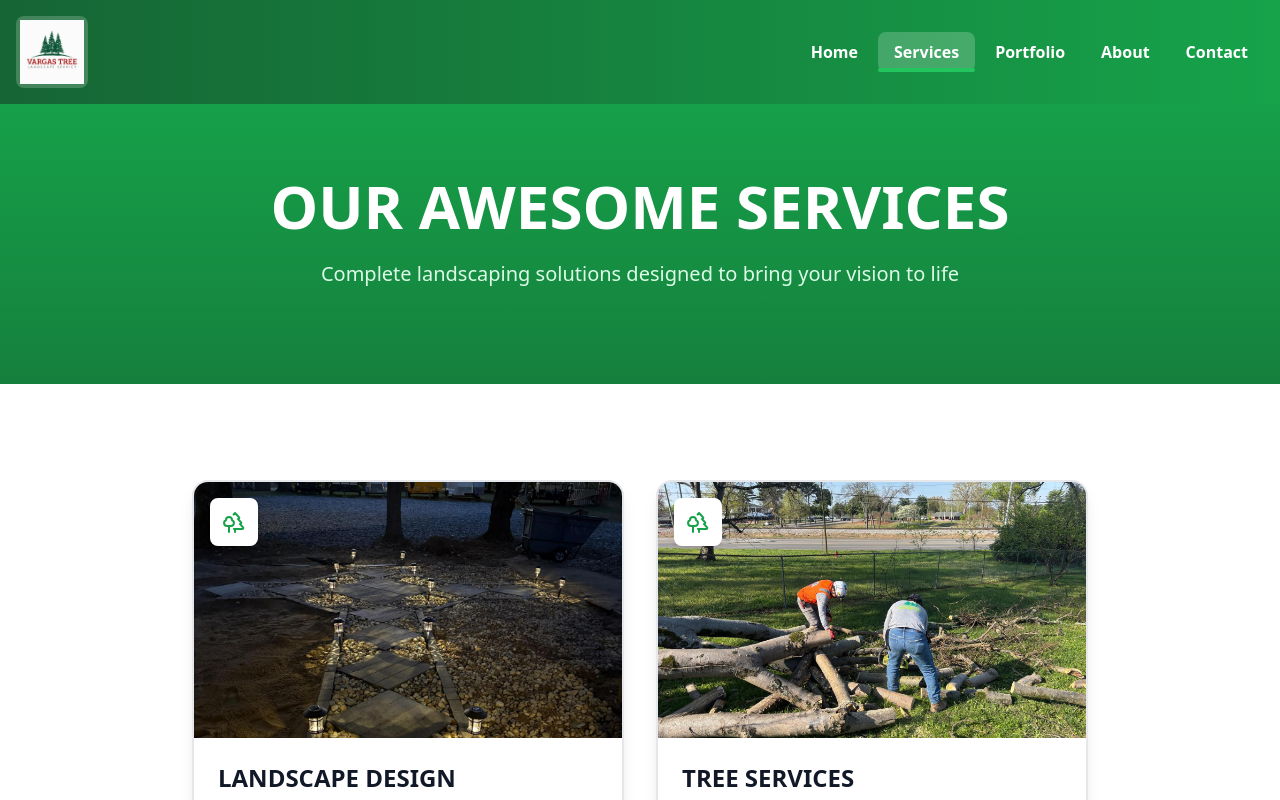
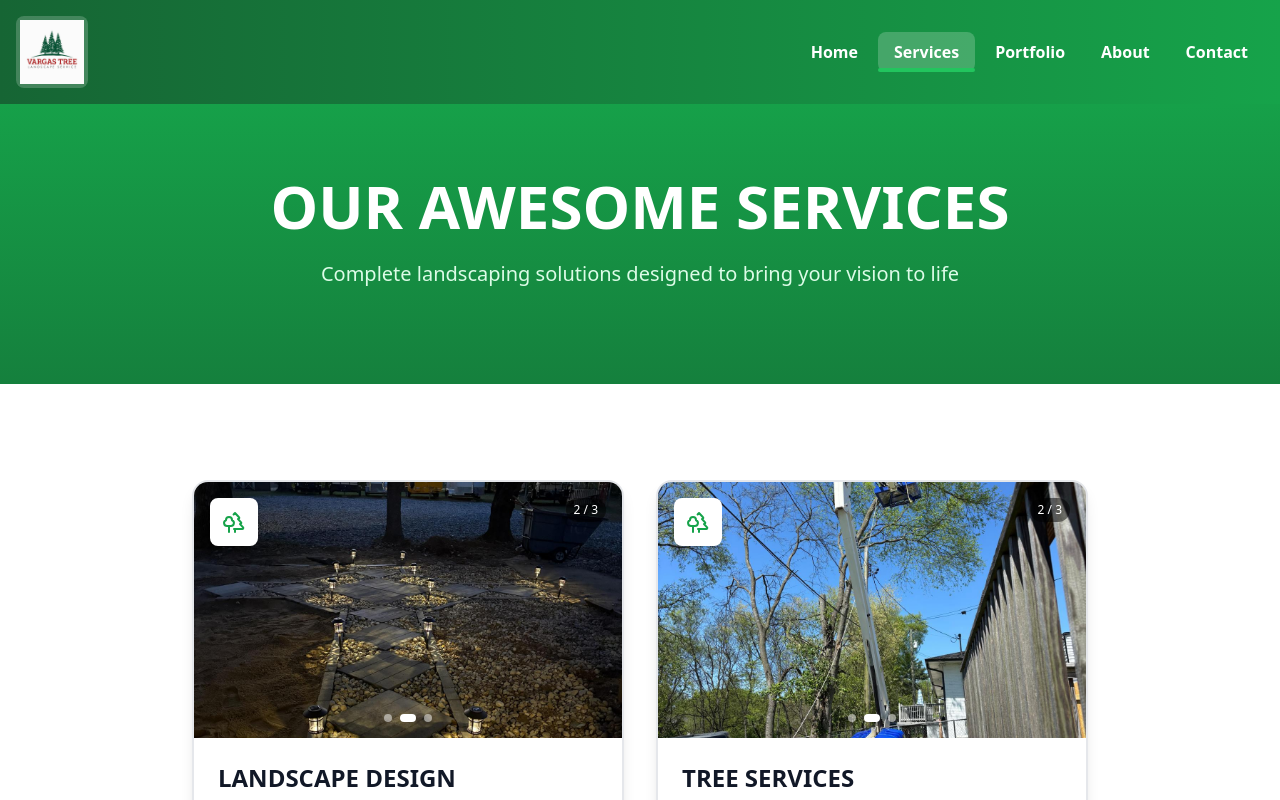
Before and after one commit to AlanF611/VARGAS-TREE-LANDSCAPE-SERVICES, a React (Vite) app: page /services in a window 1280 px wide. Shown: the top 800 px of the page. Built offline with nearby package versions, Linux system fonts and the light colour scheme.

Commit message:
Add files via upload

```diff
--- a/src/pages/AboutPage.tsx
+++ b/src/pages/AboutPage.tsx
@@ -1,4 +1,5 @@
 import { Award, Users, Target, Leaf, TreePine, Shield, Sparkles } from 'lucide-react';
+import { Link } from 'react-router-dom'; // Importar Link
 
 export default function AboutPage() {
   return (
@@ -36,10 +37,9 @@ export default function AboutPage() {
 
             <div className="grid grid-cols-2 gap-6">
               {[
-                { number: '10+', label: 'Years Experience' },
+                { number: '5+', label: 'Years Experience' },
                 { number: '1000+', label: 'Trees Cared For' },
                 { number: '100%', label: 'Client Satisfaction' },
-                { number: '24/7', label: 'Emergency Service' },
               ].map((stat, i) => (
                 <div
                   key={i}
@@ -156,10 +156,12 @@ export default function AboutPage() {
           <p className="text-xl text-green-100 mb-8 max-w-2xl mx-auto">
             Contact us today for reliable tree care and landscaping services you can trust
           </p>
-          <button className="bg-white text-green-700 px-10 py-4 rounded-xl font-bold text-lg hover:bg-green-50 transition-all inline-flex items-center space-x-3 hover:scale-105 shadow-2xl">
-            <span>Get Free Estimate</span>
-            <span>→</span>
-          </button>
+          <Link to="/contact">
+            <button className="bg-white text-green-700 px-10 py-4 rounded-xl font-bold text-lg hover:bg-green-50 transition-all inline-flex items-center space-x-3 hover:scale-105 shadow-2xl">
+              <span>Get Free Estimate</span>
+              <span>→</span>
+            </button>
+          </Link>
         </div>
       </section>
     </div>
--- a/src/pages/ContactPage.tsx
+++ b/src/pages/ContactPage.tsx
@@ -79,7 +79,7 @@ export default function ContactPage() {
                       <h3 className="text-xl font-bold text-gray-900 mb-2">
                         Email
                       </h3>
-                      <p className="text-lg text-gray-600">vargastree@email.com</p>
+                      <p className="text-lg text-gray-600">vargastreelandscape@gmail.com</p>
                       <p className="text-sm text-gray-500">Response within 24 hours</p>
                     </div>
                   </div>
@@ -103,10 +103,10 @@ export default function ContactPage() {
                     </div>
                     <div>
                       <h3 className="text-xl font-bold text-gray-900 mb-2">
-                        Hours
+                        Office Hours
                       </h3>
-                      <p className="text-lg text-gray-600">Mon - Fri: 8AM - 6PM</p>
-                      <p className="text-sm text-gray-500">Sat: 10AM - 4PM | Sun: Closed</p>
+                      <p className="text-lg text-gray-600">Mon - Fri: 7AM - 3PM</p>
+                      <p className="text-sm text-gray-500">Sat: 8AM - 2PM | Sun: Closed</p>
                     </div>
                   </div>
                 </div>
@@ -114,19 +114,50 @@ export default function ContactPage() {
 
               {/* Mapa */}
               <div className="mt-12">
-                <h3 className="text-2xl font-bold text-gray-900 mb-6">Our Location</h3>
-                <div className="rounded-2xl overflow-hidden border-2 border-gray-200 shadow-lg">
-                  <iframe
-                    src="https://www.google.com/maps/embed?pb=!1m18!1m12!1m3!1d3223.396027284843!2d-86.78202772427066!3d36.118766472446!2m3!1f0!2f0!3f0!3m2!1i1024!2i768!4f13.1!3m3!1m2!1s0x8864660e65d2f1c5%3A0x2c6c6e6d6c6e6d6e!2s330%20Stonecrest%20Way%2C%20Nashville%2C%20TN%2037209!5e0!3m2!1sen!2sus!4v1234567890"
-                    width="100%"
-                    height="300"
-                    style={{ border: 0 }}
-                    allowFullScreen
-                    loading="lazy"
-                    referrerPolicy="no-referrer-when-downgrade"
-                    title="Vargas Tree Landscaping Services Location"
-                    className="w-full"
-                  ></iframe>
+                <h3 className="text-2xl font-bold text-gray-900 mb-6">Service Areas</h3>
+                <div className="rounded-2xl overflow-hidden border-2 border-gray-200 shadow-lg bg-white p-6">
+                  <div className="grid md:grid-cols-2 gap-6 text-sm">
+                    <div>
+                      <h4 className="font-bold text-green-700 mb-3">North of Nashville</h4>
+                      <ul className="text-gray-600 space-y-1">
+                        <li>• Springfield</li>
+                        <li>• White House</li>
+                        <li>• Portland</li>
+                        <li>• Gallatin</li>
+                        <li>• Hendersonville</li>
+                      </ul>
+                    </div>
+                    <div>
+                      <h4 className="font-bold text-green-700 mb-3">East of Nashville</h4>
+                      <ul className="text-gray-600 space-y-1">
+                        <li>• Lebanon</li>
+                        <li>• Mount Juliet</li>
+                        <li>• Hartsville</li>
+                        <li>• Carthage</li>
+                        <li>• Watertown</li>
+                      </ul>
+                    </div>
+                    <div>
+                      <h4 className="font-bold text-green-700 mb-3">South of Nashville</h4>
+                      <ul className="text-gray-600 space-y-1">
+                        <li>• Franklin</li>
+                        <li>• Brentwood</li>
+                        <li>• Murfreesboro</li>
+                        <li>• Spring Hill</li>
+                        <li>• Columbia</li>
+                        <li>• Shelbyville</li>
+                      </ul>
+                    </div>
+                    <div>
+                      <h4 className="font-bold text-green-700 mb-3">West of Nashville</h4>
+                      <ul className="text-gray-600 space-y-1">
+                        <li>• Dickson</li>
+                        <li>• Fairview</li>
+                        <li>• Kingston Springs</li>
+                        <li>• Ashland City</li>
+                      </ul>
+                    </div>
+                  </div>
                 </div>
               </div>
 
--- a/src/pages/PortfolioPage.tsx
+++ b/src/pages/PortfolioPage.tsx
@@ -9,10 +9,12 @@ const projects = [
     location: 'Nashville, TN',
     description: 'Complete softscape and hardscape transformation',
     images: [
+      '/img/1.6.jpg',
+      '/img/1.7.jpg',
+      '/img/1.3.jpg',
+      '/img/1.5.jpg',
       '/img/1.jpg',
       '/img/1.2.jpg',
-      '/img/1.3.jpg',
-      '/img/1.5.jpg',
     ],
     services: ['Softscape', 'Hardscape', 'Garden Construction']
   },
@@ -42,10 +44,24 @@ const projects = [
     ],
     services: ['Tree Trimming', 'Health Assessment', 'Storm Prevention']
   },
+   {
+    id: 4,
+    title: 'SOFTSCAPE',
+    category: 'SOFTSCAPE',
+    location: 'Nashville, TN',
+    description: 'SOFTSCAPE',
+    images: [
+      '/img/4.jpg',
+      '/img/4.1.jpg',
+      '/img/4.2.jpg',
+      '/img/4.3.jpg',
+    ],
+    services: ['Size Control Pruning', 'Formal Garden Pruning', 'Formal Garden Pruning']
+  },
 
 ];
 
-const categories = ['All', 'LANDSCAPE DESIGN', 'TREE SERVICES'];
+const categories = ['All', 'LANDSCAPE DESIGN', 'TREE SERVICES','SOFTSCAPE '];
 
 export default function PortfolioPage() {
   const [filter, setFilter] = useState('All');
--- a/src/pages/ServicesPage.tsx
+++ b/src/pages/ServicesPage.tsx
@@ -1,4 +1,6 @@
+import { useState, useEffect } from 'react';
 import { ArrowRight, CheckCircle, Trees, Flower2, Hammer, Droplets, Leaf } from 'lucide-react';
+import { Link } from 'react-router-dom';
 
 const services = [
   {
@@ -9,7 +11,7 @@ const services = [
       'Softscape (Natural Elements / Plants & Gardens)',
       'Hardscape (Structural Elements / Garden Construction)',
     ],
-    image: '/img/1.jpg'
+    images: ['/img/4.3.jpg', '/img/1.jpg', '/img/2.jpg'] // Múltiples imágenes
   },
   {
     icon: Trees,
@@ -21,7 +23,7 @@ const services = [
       'Health assessment',
       'Storm damage cleanup',
     ],
-    image: '/img/3.jpg'
+    images: ['/img/3.jpg', '/img/3.1.jpg', '/img/3.2.jpg'] // Múltiples imágenes
   },
 ];
 
@@ -45,18 +47,84 @@ export default function ServicesPage() {
         <div className="container mx-auto px-4">
           <div className="grid md:grid-cols-2 lg:grid-cols-2 gap-8 max-w-4xl mx-auto">
             {services.map((service, i) => (
+              <ServiceCard key={i} service={service} index={i} />
+            ))}
+          </div>
+        </div>
+      </section>
+
+      <section className="py-24 bg-gradient-to-r from-green-700 to-emerald-600">
+        <div className="container mx-auto px-4 text-center">
+          <h2 className="text-4xl md:text-5xl font-black text-white mb-8">
+            Ready to Transform Your Garden?
+          </h2>
+          <p className="text-xl text-green-100 mb-8 max-w-2xl mx-auto">
+            Get a free consultation from our experts and discover what's possible for your outdoor space
+          </p>
+          <Link to="/contact">
+            <button className="bg-white text-green-700 px-10 py-4 rounded-xl font-bold text-lg hover:bg-green-50 transition-all inline-flex items-center space-x-3 hover:scale-105 shadow-2xl">
+              <span>Schedule Your Free Consultation</span>
+              <ArrowRight className="w-5 h-5" />
+            </button>
+          </Link>
+        </div>
+      </section>
+    </div>
+  );
+}
+
+// Componente separado para cada tarjeta de servicio con carrusel
+function ServiceCard({ service, index }) {
+  const [currentImageIndex, setCurrentImageIndex] = useState(0);
+
+  useEffect(() => {
+    const interval = setInterval(() => {
+      setCurrentImageIndex((prevIndex) =>
+        prevIndex === service.images.length - 1 ? 0 : prevIndex + 1
+      );
+    }, 3000); // Cambia cada 3 segundos
+
+    return () => clearInterval(interval);
+  }, [service.images.length]);
+
+  const goToImage = (index) => {
+    setCurrentImageIndex(index);
+  };
+
+  return (
     <div
-                key={i}
       className="group bg-white rounded-2xl border-2 border-gray-200 hover:border-green-500 shadow-lg hover:shadow-2xl transition-all duration-500 hover:-translate-y-4 overflow-hidden"
-                style={{ animationDelay: `${i * 0.1}s` }}
+      style={{ animationDelay: `${index * 0.1}s` }}
     >
-                {/* Sección de imagen */}
+      {/* Sección de imagen con carrusel */}
       <div className="h-64 bg-gradient-to-br from-green-400 to-emerald-500 relative overflow-hidden">
         <img
-                    src={service.image}
+          src={service.images[currentImageIndex]}
           alt={service.title}
-                    className="w-full h-full object-cover group-hover:scale-110 transition-transform duration-500"
+          className="w-full h-full object-cover transition-transform duration-700 ease-in-out"
         />
+
+        {/* Indicadores del carrusel */}
+        <div className="absolute bottom-4 left-1/2 transform -translate-x-1/2 flex space-x-2">
+          {service.images.map((_, idx) => (
+            <button
+              key={idx}
+              onClick={() => goToImage(idx)}
+              className={`w-2 h-2 rounded-full transition-all ${
+                idx === currentImageIndex
+                  ? 'bg-white w-4'
+                  : 'bg-white/50 hover:bg-white/80'
+              }`}
+              aria-label={`Go to image ${idx + 1}`}
+            />
+          ))}
+        </div>
+
+        {/* Contador de imágenes */}
+        <div className="absolute top-4 right-4 bg-black/50 text-white text-xs px-2 py-1 rounded-full">
+          {currentImageIndex + 1} / {service.images.length}
+        </div>
+
         <div className="absolute top-4 left-4 w-12 h-12 bg-white rounded-lg flex items-center justify-center shadow-lg">
           <service.icon className="w-6 h-6 text-green-600" />
         </div>
@@ -84,30 +152,12 @@ export default function ServicesPage() {
           ))}
         </div>
 
+        <Link to="/portfolio">
           <button className="mt-6 w-full py-3 bg-gradient-to-r from-green-600 to-emerald-500 text-white rounded-lg font-bold hover:shadow-lg transition-all transform hover:scale-105">
             Learn More
           </button>
+        </Link>
       </div>
-              </div>
-            ))}
-          </div>
-        </div>
-      </section>
-
-      <section className="py-24 bg-gradient-to-r from-green-700 to-emerald-600">
-        <div className="container mx-auto px-4 text-center">
-          <h2 className="text-4xl md:text-5xl font-black text-white mb-8">
-            Ready to Transform Your Garden?
-          </h2>
-          <p className="text-xl text-green-100 mb-8 max-w-2xl mx-auto">
-            Get a free consultation from our experts and discover what's possible for your outdoor space
-          </p>
-          <button className="bg-white text-green-700 px-10 py-4 rounded-xl font-bold text-lg hover:bg-green-50 transition-all inline-flex items-center space-x-3 hover:scale-105 shadow-2xl">
-            <span>Schedule Your Free Consultation</span>
-            <ArrowRight className="w-5 h-5" />
-          </button>
-        </div>
-      </section>
     </div>
   );
 }
```
Lines whose indentation alone changed are shown as unchanged.
